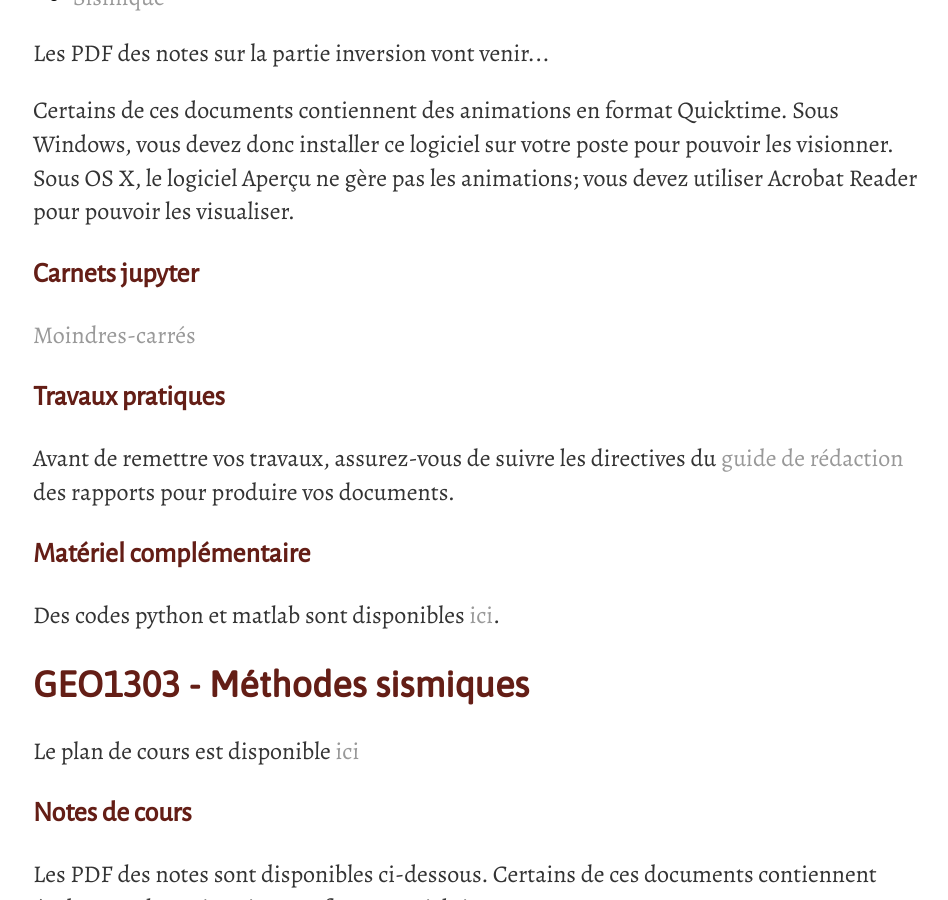
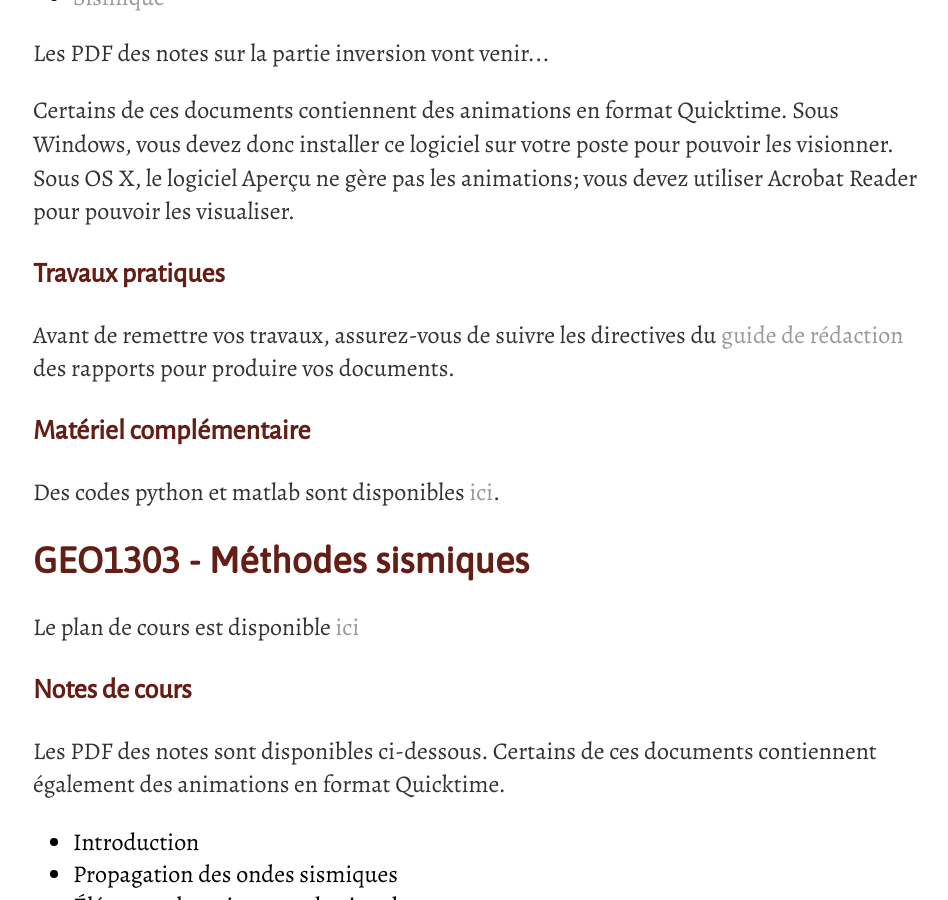
Before and after one commit to bernard-giroux/bernard-giroux.github.io, a Jekyll site: the page built from teaching/index.html, in a window 1280 px wide and 900 px high, scrolled down 527 px. Shown: the whole window, without its empty margins (159-1107 px from the left). Built offline with Jekyll 4.4.1, drawn with Linux system fonts in a browser that asks for light colours.

Commit message:
Revert "notebooks added"
This reverts commit a396a795b5e956122ca25ae3e2fabddf17211586.

```diff
--- a/teaching/index.html
+++ b/teaching/index.html
@@ -17,8 +17,6 @@ title: Enseignement
 		</ul>
 		<p>Les PDF des notes sur la partie inversion vont venir...</p>
 		<p>Certains de ces documents contiennent des animations en format Quicktime.  Sous Windows, vous devez donc installer ce logiciel sur votre poste pour pouvoir les visionner.  Sous OS X, le logiciel Aperçu ne gère pas les animations; vous devez utiliser Acrobat Reader pour pouvoir les visualiser.</p>
-		<h3>Carnets jupyter</h3>
-		<p><a href=notebooks/inv_mc.ipynb>Moindres-carrés</a>
 		<h3>Travaux pratiques</h3>
 		<p>Avant de remettre vos travaux, assurez-vous de suivre les directives du <a href=PDFs/guide_rapports.pdf>guide de rédaction</a> des rapports pour produire vos documents.</p>
 		<h3>Matériel complémentaire</h3>
```
Also changed, not shown: 1 other file.
